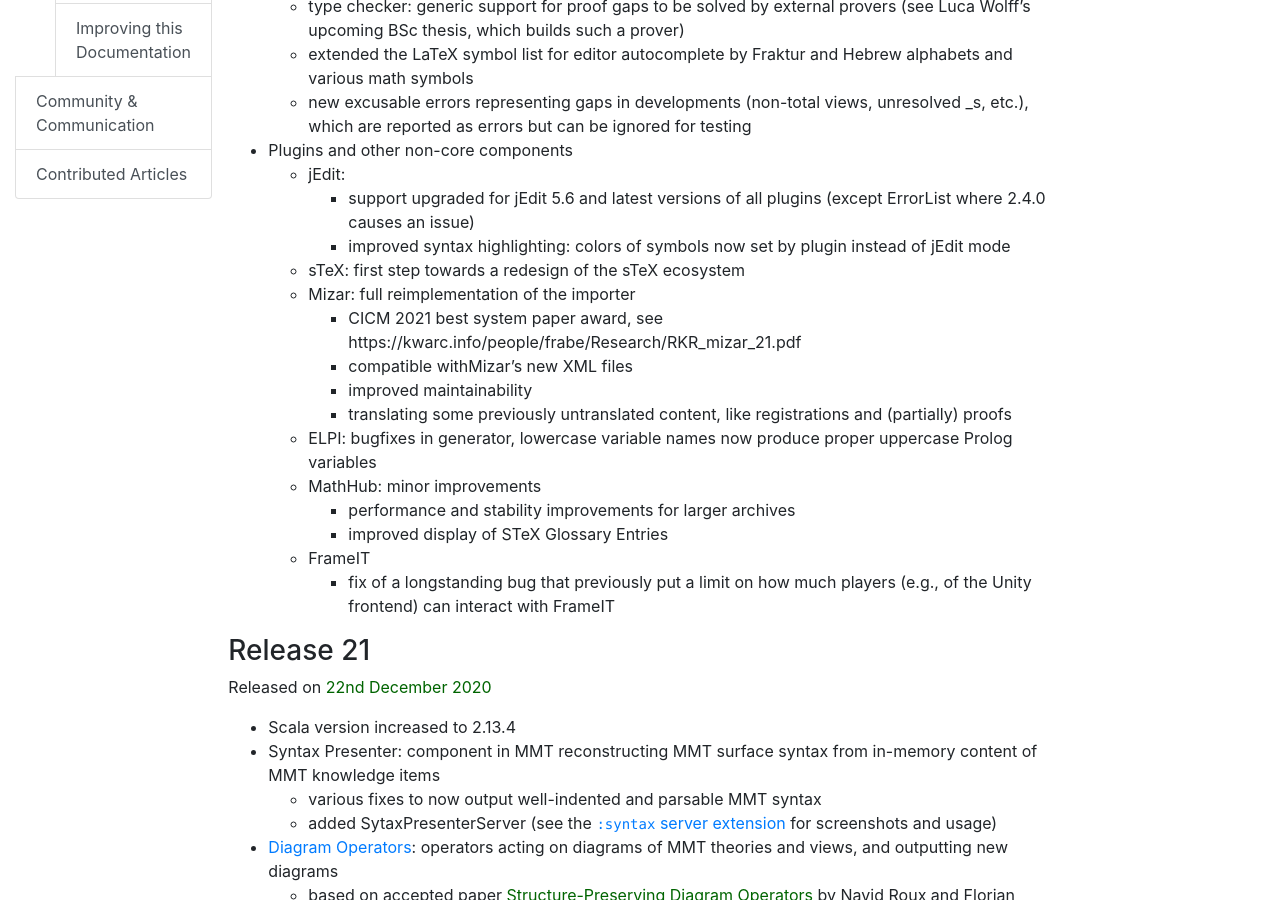
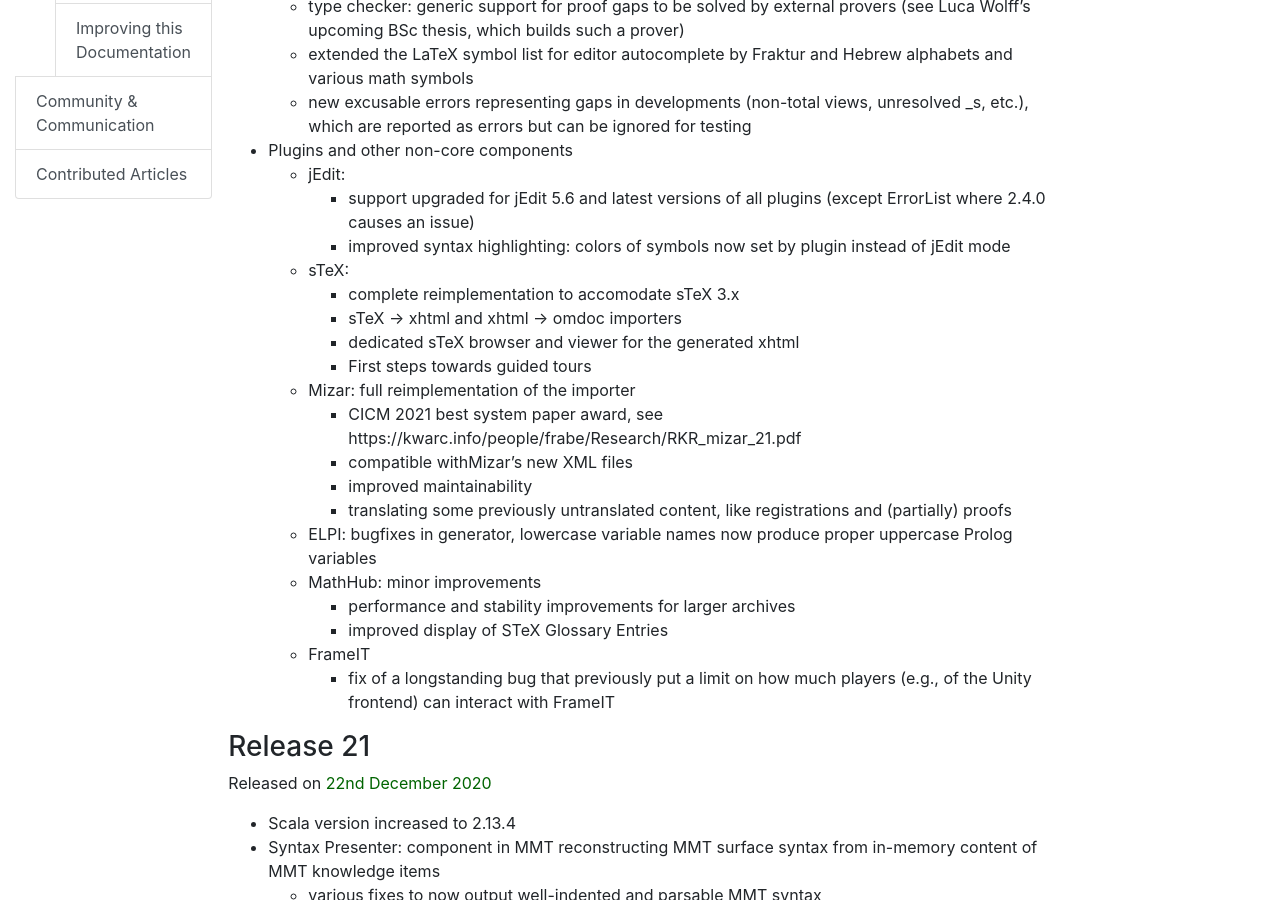
Before and after one commit to UniFormal/uniformal.github.io, a Jekyll site: the page built from doc/development/releases.md, in a window 1280 px wide and 900 px high, scrolled down 815 px. Built offline with Jekyll 4.4.1, drawn with Linux system fonts in a browser that asks for light colours.

Commit message:
Update releases.md

```diff
--- a/doc/development/releases.md
+++ b/doc/development/releases.md
@@ -33,7 +33,11 @@
   - jEdit:
     - support upgraded for jEdit 5.6 and latest versions of all plugins (except ErrorList where 2.4.0 causes an issue)
     - improved syntax highlighting: colors of symbols now set by plugin instead of jEdit mode
-  - sTeX: first step towards a redesign of the sTeX ecosystem
+  - sTeX:
+    - complete reimplementation to accomodate sTeX 3.x
+    - sTeX -> xhtml and xhtml -> omdoc importers
+    - dedicated sTeX browser and viewer for the generated xhtml
+    - First steps towards guided tours
   - Mizar: full reimplementation of the importer
     - CICM 2021 best system paper award, see https://kwarc.info/people/frabe/Research/RKR_mizar_21.pdf
     - compatible withMizar's new XML files
```
